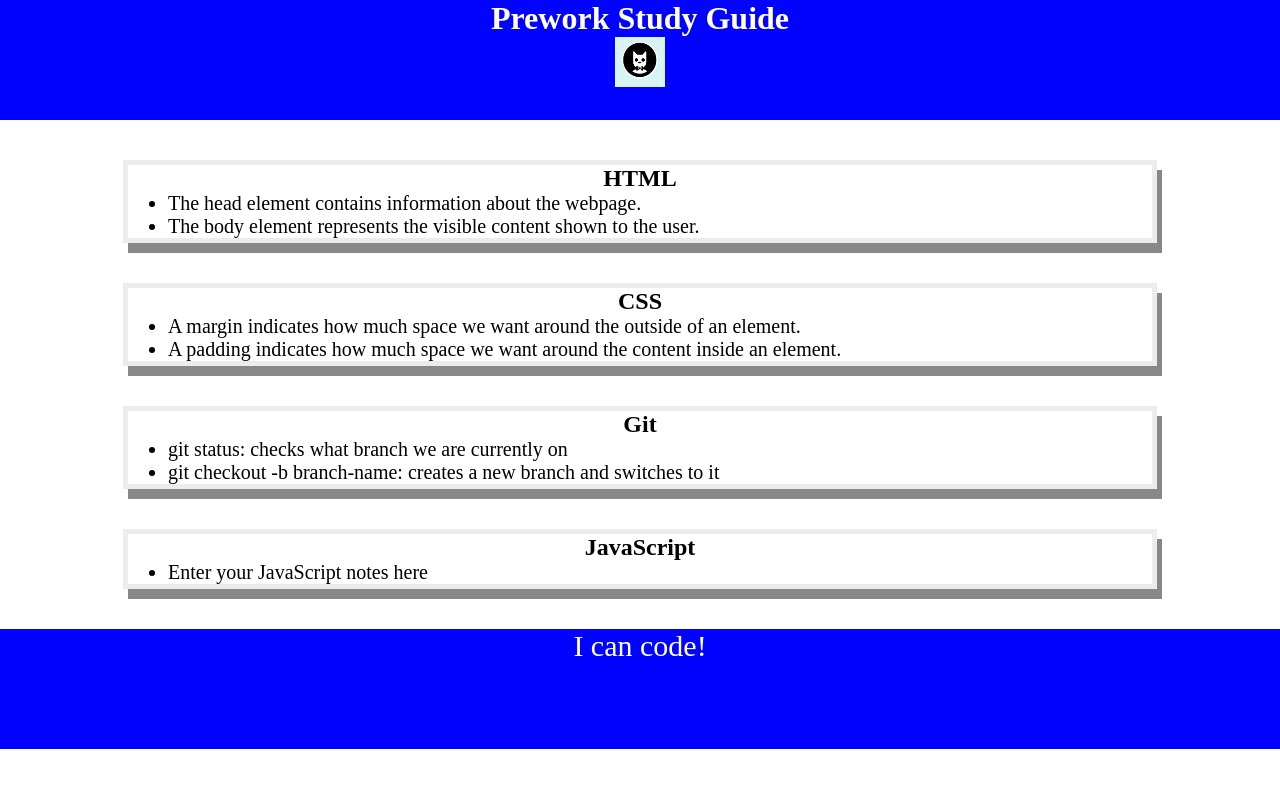
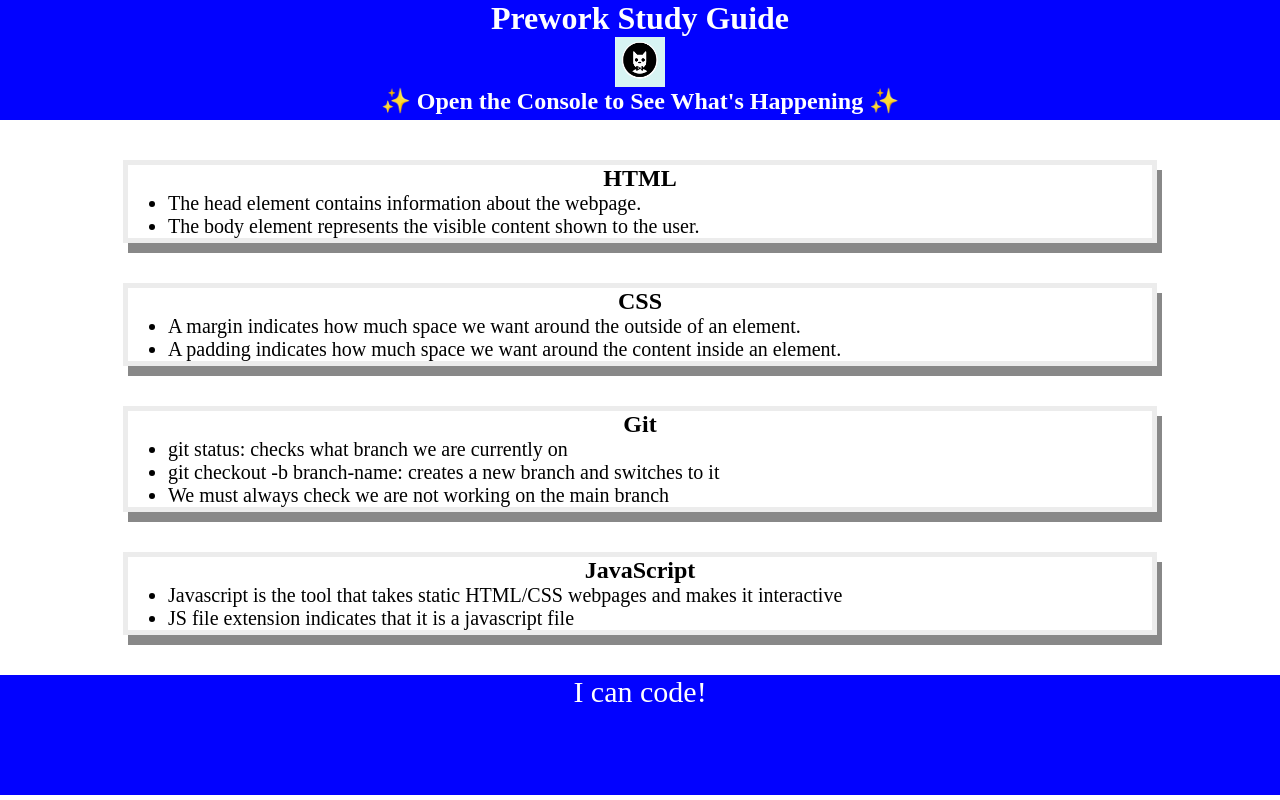
Before and after one commit to Iman-Jama/prework-study-guide, a plain HTML site: page index.html in a window 1280 px wide. Drawn offline with Linux system fonts and the light colour scheme.

Commit message:
Adding a js file

```diff
--- /dev/null
+++ b/assets/script.js
@@ -0,0 +1,4 @@
+var topics = ['HTML', 'CSS', 'Git', 'JavaScript'];
+for(var x = 0; x< topics.length; x++) {
+    console.log(topics[x])
+}
--- a/index.html
+++ b/index.html
@@ -11,6 +11,7 @@
     <header id="header">
       <h1>Prework Study Guide</h1>
       <img src="./assets/bowtie-cat.png" alt="Profile image of cat wearing a bow tie." />
+      <h2>✨ Open the Console to See What's Happening ✨</h2>
     </header>
     <main>
       <section class="card" id="html-section">
@@ -37,6 +38,7 @@
         <ul>
           <li>git status: checks what branch we are currently on</li>
           <li>git checkout -b branch-name: creates a new branch and switches to it</li>
+          <li>We must always check we are not working on the main branch </li>
         </ul>
 
       </section>
@@ -44,7 +46,8 @@
       <section class="card" id="javascript-section">
         <h2>JavaScript</h2>
         <ul>
-          <li>Enter your JavaScript notes here</li>
+          <li>Javascript is the tool that takes static HTML/CSS webpages and makes it interactive</li>
+          <li>JS file extension indicates that it is a javascript file</li>
         </ul>
       </section>
     </main>
@@ -52,5 +55,6 @@
     <footer>
       <p>I can code!</p>
     </footer>
+    <script src="./assets/script.js"></script>
   </body>
 </html>
```
